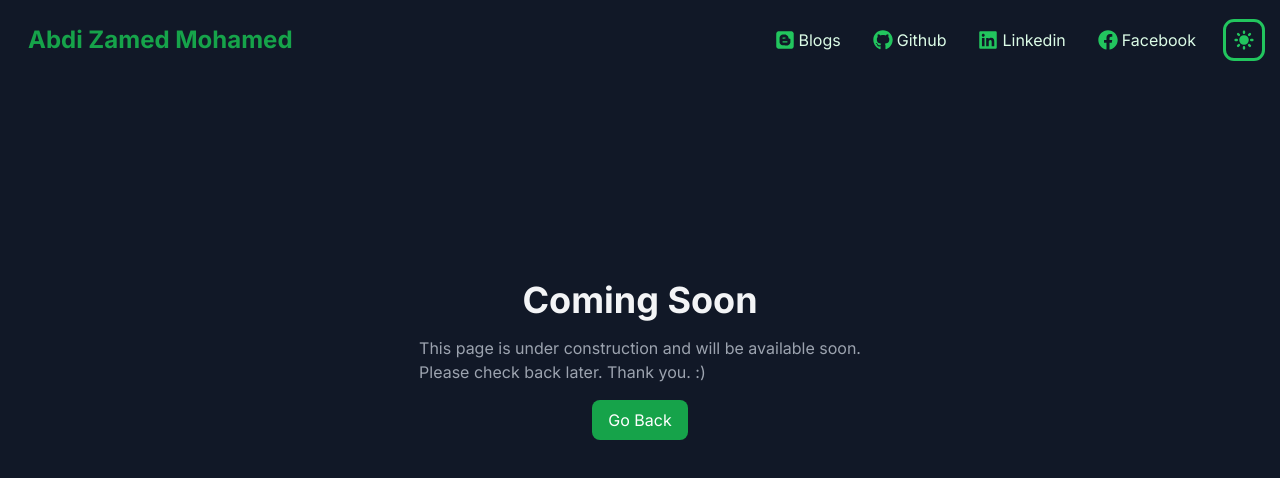
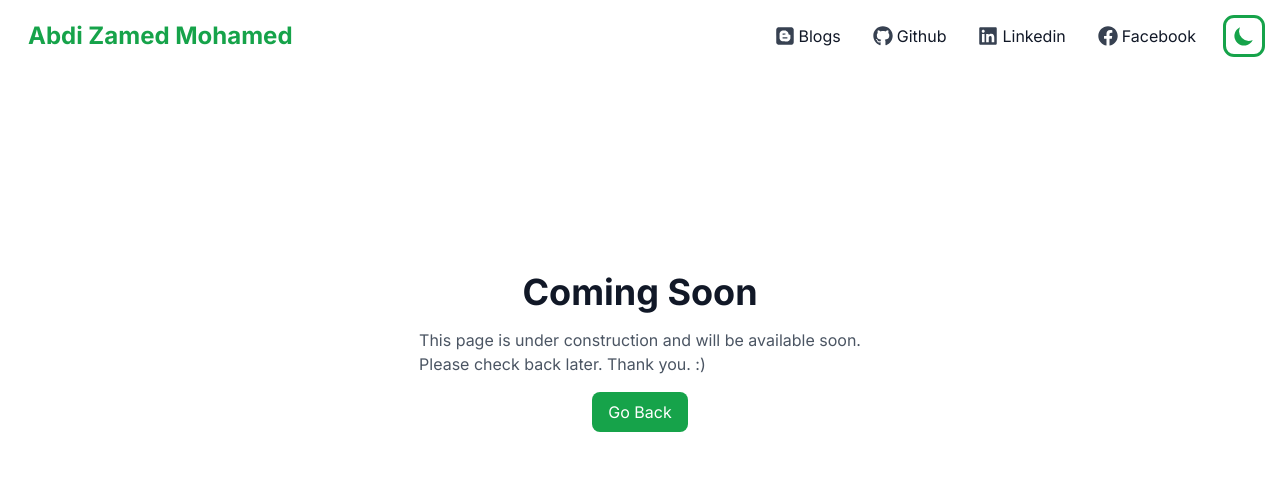
Before and after one commit to aaqyaar/abdizamed.dev, a Next.js app: page /blogs in a window 1280 px wide. Shown: the top 478 px of the page. Built offline with nearby package versions, Linux system fonts and the light colour scheme.

Commit message:
Toggle theme activated all sections of the updated from the colors

```diff
--- a/components/Header.tsx
+++ b/components/Header.tsx
@@ -19,13 +19,13 @@ export default function Header() {
   const isScrolledtoDown = useScrollDown(50);
   return (
     <header
-      className={` sticky top-0 z-50 max-w-full bg-white py-5 px-5 dark:bg-gray-900  ${
-        isScrolledtoDown && "shadow shadow-gray-50 dark:shadow-green-500"
+      className={` sticky top-0 z-50 max-w-full bg-white py-4 px-5 dark:bg-gray-900  ${
+        isScrolledtoDown && "shadow shadow-gray-50 dark:shadow-green-200"
       }`}
     >
-      <div className="mx-auto flex max-w-[1240px] items-center justify-between">
+      <div className="md:mx-auto flex md:max-w-[1240px] items-center justify-between">
         <div id="brand">
-          <h1 className="ml-2 text-2xl font-bold text-green-600">
+          <h1 className="ml-2 text-lg sm:text-xl md:text-2xl font-bold text-green-600">
             Abdi Zamed Mohamed
           </h1>
         </div>
@@ -33,7 +33,7 @@ export default function Header() {
           {desktopNav()}
           <div className="ml-4 flex items-center">
             <button
-              className="rounded-md  p-1 text-green-600 outline outline-offset-2 outline-green-700 dark:bg-transparent dark:text-green-500 dark:outline-green-500"
+              className="rounded-md  p-1 text-green-600 outline outline-offset-2 outline-green-600 dark:bg-transparent dark:text-green-500 dark:outline-green-500"
               aria-label="toggle dark mode"
               onClick={() => toggleTheme()}
               title={`Switch to ${theme === "dark" ? "light" : "dark"} mode`}
@@ -67,10 +67,9 @@ export default function Header() {
 const RenderNav = ({ title, path, icon, target }: NavType) => {
   return (
     <li
-      className={`text-md font-xl px-4 py-2 ${" text-gray-900 hover:text-gray-800 dark:text-green-100 dark:hover:text-green-600"}
-    `}
+      className={`text-md font-xl px-4 py-2`}
     >
-      <Link href={path} target={target} className="flex items-center gap-1">
+      <Link href={path} target={target} className="flex items-center gap-1 text-gray-900 hover:text-gray-800 dark:text-green-100 dark:hover:text-green-600">
         <> {icon}</>
         <>{title}</>
       </Link>
--- a/components/Meta.tsx
+++ b/components/Meta.tsx
@@ -28,8 +28,8 @@ export default function Meta({
       description ||
       "A Full Stack Developer with years of experience in designing and developing user interfaces, testing, debugging, and training staff within modern technologies. Proven ability in optimizing web & mobile functionalities that improve data retrieval and workflow efficiencies.",
     author: author || "Abdi Zamed Mohamed",
-    image: image || "/images/abdizamed.png",
-    url: url + router?.pathname || "https://abdizamed.com" + router?.pathname,
+    image: image || "/images/abdizamed.svg",
+    url: router?.pathname === undefined ?  "https://abdizamed.com" : "https://abdizamed.com" + router?.pathname,
     keywords:
       keywords ||
       "Abdi Zamed Mohamed, Full Stack Developer, React Website, Portfolio, Somali Developer, Somali Programmer, Software Developer, abdizamed, abdi-aaqyaar, aaqyaar, github.com/abdi-aaqyaar, https://abdizamed.com, https://github.com/abdi-aaqyaar",
--- a/containers/About/About.tsx
+++ b/containers/About/About.tsx
@@ -35,12 +35,12 @@ const WorkExperience = ({
 export default function About() {
   return (
     <section className="w-screen bg-white dark:bg-gray-900">
-      <div className="mx-10 py-8 px-4 lg:mx-auto lg:max-w-screen-xl lg:py-16 xl:py-20">
+      <div className="mx-4 py-8 lg:mx-auto lg:max-w-screen-xl lg:py-16 xl:py-20">
         <div className="grid grid-cols-1 gap-8 lg:grid-cols-12">
           <div className="col-span-12 lg:col-span-6">
             {/* hyphen -  */}
             <AiOutlineSmallDash className="text-4xl text-green-600" />
-            <h2 className="text-3xl font-bold text-gray-900 dark:text-green-500">
+            <h2 className="text-3xl font-bold text-green-500">
               About Me
             </h2>
 
@@ -61,7 +61,7 @@ export default function About() {
             <div className="mt-10">
               {workExpereince.length > 0 ? (
                 <>
-                  <h3 className="text-xl font-bold text-gray-900 dark:text-green-500">
+                  <h3 className="text-xl font-bold text-green-500">
                     Work Experience
                   </h3>
                   {workExpereince.map((work: IWorkExperience, i) => (
--- a/containers/Blogs/Blogs.tsx
+++ b/containers/Blogs/Blogs.tsx
@@ -13,10 +13,10 @@ type PropsType = {
 export default function Blogs({ data }: PropsType) {
   return (
     <section className="bg-white dark:bg-gray-900">
-      <div className="mx-10 py-8 lg:mx-auto lg:max-w-screen-xl  lg:py-16">
-        <div className=" mb-8 lg:mb-10">
+      <div className="mx-4 py-8 lg:mx-auto lg:max-w-screen-xl lg:py-16">
+        <div className="mb-8 lg:mb-10">
           <AiOutlineSmallDash className="text-4xl text-green-600" />
-          <h2 className="mb-4 text-3xl font-extrabold tracking-tight text-gray-900 dark:text-green-500 lg:text-3xl">
+          <h2 className="mb-4 text-3xl font-extrabold tracking-tight text-green-500 lg:text-3xl">
             Blogs
           </h2>
         </div>
--- a/containers/Contact/Contact.tsx
+++ b/containers/Contact/Contact.tsx
@@ -32,18 +32,21 @@ export default function Contact() {
         <div className="mx-10 py-10 lg:mx-auto lg:max-w-screen-xl">
           {/* contact form with name, email, phone, subject, message */}
           <AiOutlineSmallDash className="text-4xl text-green-600" />
-          <h2 className="text-3xl font-bold text-gray-900 dark:text-green-600">
+          <h2 className="text-3xl font-bold text-green-500">
             Contact
           </h2>
           <div className="mt-10 grid grid-cols-1 gap-4 md:grid-cols-2 lg:grid-cols-3">
             <div className="flex flex-col items-center justify-center">
               <div className="flex h-36 w-36 items-center justify-center rounded-full border-4 border-green-600 dark:border-green-400">
                 <Image
-                  src="/images/abdi.png"
+                  src="/images/hero-img2.png"
                   alt="Abdi Aaqyaar"
-                  className="h-full w-full rounded-full object-cover"
+                  className="h-full w-full rounded-full object-cover object-top"
                   width={128}
                   height={128}
+                  style={{
+                    filter:"grayscale(40%)"
+                  }}
                   quality={100}
                 />
               </div>
--- a/containers/Hero/Hero.tsx
+++ b/containers/Hero/Hero.tsx
@@ -9,14 +9,13 @@ export default function Hero() {
         id="hero"
         className="grid justify-items-center place-items-center place-content-center py-8 lg:mx-auto lg:max-w-screen-xl lg:grid-cols-12 lg:gap-8 lg:py-16 xl:gap-0 2xl:py-20"
       >
-        {/* flex  h-[70vh] w-full flex-wrap items-center justify-center md:flex-nowrap */}
         <div
           id="hero-content"
           className="col-span-12 lg:col-span-7 lg:mr-auto place-self-center px-2"
           // px-52
         >
           <h1 className="text-center md:text-start text-4xl font-bold text-gray-800 dark:text-green-600 md:text-5xl">
-            Hi, {"I'm"} Abdi Zamed Mohamed
+            <span className="text-green-600">Hi, {"I'm"}</span> Abdi Zamed <span className="text-green-600">Mohamed</span>
           </h1>
           {/* <h2 className="my-4 text-2xl font-semibold text-gray-600 dark:text-green-300/50">
             {"I'm"} a software engineer, I build web applications and mobile
@@ -43,7 +42,7 @@ export default function Hero() {
           </div>
         </div>
         <div className="col-span-12 lg:col-span-5 mt-10  lg:mt-0">
-          <div className="md:h-96 w-80 h-80 md:w-96 overflow-hidden rounded-full  border-2 border-green-600 bg-gray-50 shadow-lg dark:border-gray-700 dark:bg-gray-800">
+          <div className="md:h-96 w-80 h-80 md:w-96 overflow-hidden rounded-full  border-2 border-green-600 bg-gray-50 shadow-lg shadow-green-50 dark:shadow-gray-800 dark:border-gray-700 dark:bg-gray-800">
             <Image
               src="/images/hero-img2.png"
               alt="Abdi Zamed Mohamed"
--- a/containers/Projects/Projects.tsx
+++ b/containers/Projects/Projects.tsx
@@ -7,10 +7,10 @@ import type { Project as ProjectType } from "lib/types";
 export default function Projects() {
   return (
     <section className="w-screen bg-white dark:bg-gray-900">
-      <div className="mx-10 py-10 lg:mx-auto lg:max-w-screen-xl">
+      <div className="mx-4 py-10 lg:mx-auto lg:max-w-screen-xl">
         <AiOutlineSmallDash className="text-4xl text-green-600" />
 
-        <h2 className="text-3xl font-bold text-gray-900 dark:text-green-600">
+        <h2 className="text-3xl font-bold text-green-500">
           Projects
         </h2>
         <div className="mt-10 grid grid-cols-1 gap-4 md:grid-cols-2 lg:grid-cols-3">
--- a/lib/hooks/useTheme.tsx
+++ b/lib/hooks/useTheme.tsx
@@ -7,8 +7,8 @@ export default function useTheme() {
     if (window.matchMedia("(prefers-color-scheme: dark)").matches) {
       setTheme("dark");
     } else {
-      // setTheme("light");
-      setTheme("dark");
+      setTheme("light");
+      // setTheme("dark");
     }
   }, []);
 
@@ -24,7 +24,7 @@ export default function useTheme() {
   }, [theme]);
 
   const toggleTheme = () => {
-    theme === "dark" ? setTheme("dark") : setTheme("dark");
+    theme === "dark" ? setTheme("light") : setTheme("dark");
   };
 
   return { theme, toggleTheme };
```
